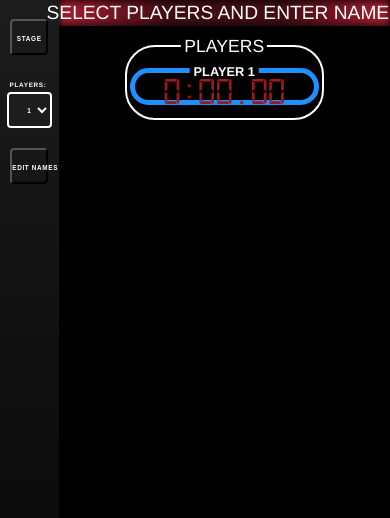
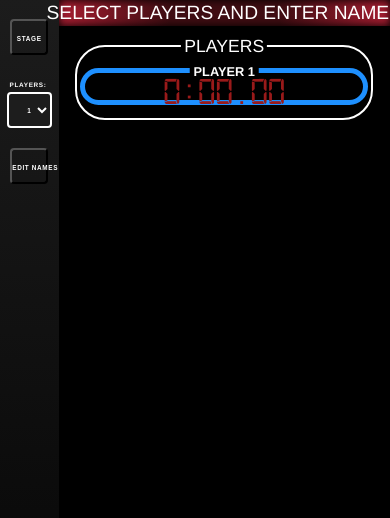
Before and after one commit to wjewett/cube-battle-timer, a website: page public/index.html in a window 390 px wide. Drawn offline with nearby package versions, Linux system fonts and the light colour scheme; no server answers.

Commit message:
minor style

```diff
--- a/public/style.css
+++ b/public/style.css
@@ -72,8 +72,7 @@ body {
 	font-weight: 500;
 	white-space: nowrap;
 }
-#timers,
-#results {
+#timers {
 	border: white 2px solid;
 	border-radius: 30px;
 	padding: 1.25rem 0 0rem 0;
@@ -81,6 +80,12 @@ body {
 	position: relative;
 	height: auto;
 	width: 60%;
+}
+@media (max-width: 37.5em) {
+	#timers {
+		margin: 7rem 0 0 5%;
+		width: 90%;
+	}
 }
 #timer-head,
 #results-head {
@@ -93,6 +98,9 @@ body {
 	background-color: black;
 	padding: 0 .5rem;
 }
+#timer-display {
+	margin: 0 2rem;
+}
 .player-h2 {
 	border: dodgerblue 5px solid;
 	border-radius: 30px;
@@ -100,6 +108,11 @@ body {
 	position: relative;
 	margin: 2rem 10rem;
 	white-space: nowrap;
+}
+@media (max-width: 56.25em) {
+	.player-h2 {
+		margin: 2rem .5rem;
+	}
 }
 
 .player-results {
@@ -110,11 +123,7 @@ body {
 	margin: 2rem 2rem 0 0;
 	white-space: nowrap;
 }
-@media (max-width: 87.25em) {
-	.player-h2 {
-		margin: 2rem .5rem;
-	}
-}
+
 .time {
 	font-family: 'Digital7';
 	font-size: 6rem;
```
